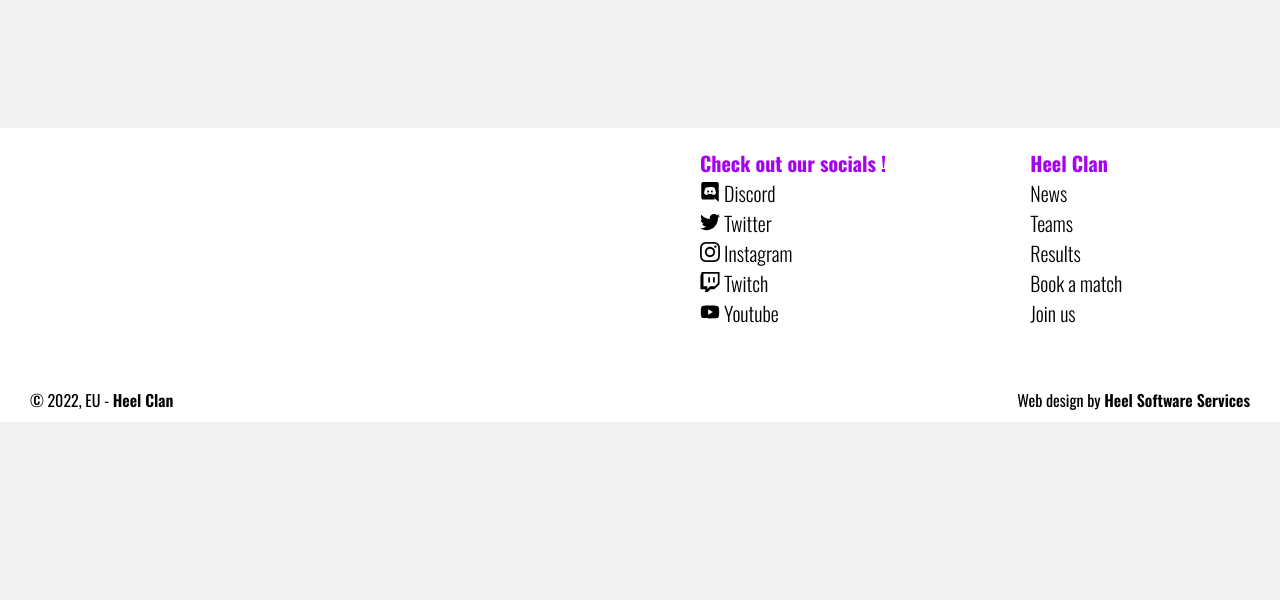
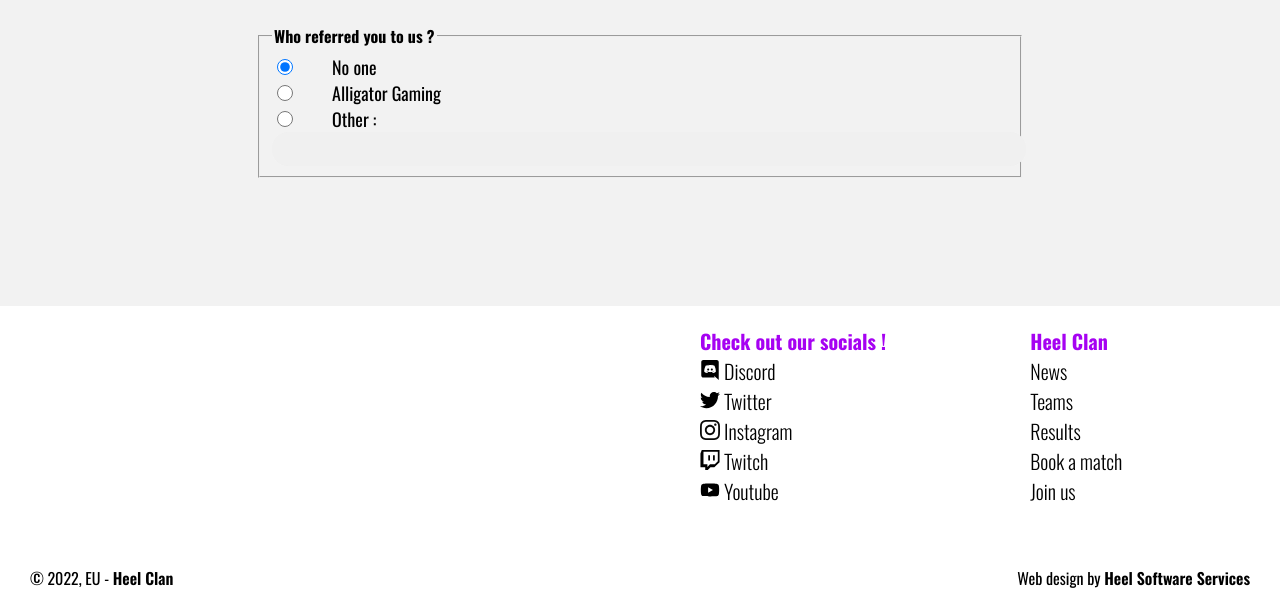
Before and after one commit to zacharie-fourrier/HeelClanWebsite, a PHP site: page /recruitment/ in a window 1280 px wide. Shown: the part 354-954 px from the top of the page. Before the commit the page ends 776 px from the top, so only its background shows below. Run offline with PHP 8.4, Linux system fonts and the light colour scheme; data that the repository does not hold is empty.

Commit message:
Trying to make the form very UF

```diff
--- a/recruitment/index.php
+++ b/recruitment/index.php
@@ -54,7 +54,34 @@
                         echo "<option value='" . $row['t_name'] . "'>" . $row['t_name'] . "</option>";
                     }
                 ?>
-                </select>
+                </select><br><br>
+                <fieldset>
+                    <legend>Who referred you to us ?</legend>
+                    <div>
+                        <input type="radio" id="none" class="radio" name="referer" value="noone" checked>
+                        <label for="noone">No one</label>
+                    </div>
+                    <div>
+                        <input type="radio" id="ag" class="radio" name="referer" value="alligator">
+                        <label for="alligator">Alligator Gaming</label>
+                    </div>
+                    <div>
+                        <input type="radio" id="other" class="radio" name="referer" value="other">
+                        <label for="other">Other : </label>
+
+                        <div>
+                            <input type="text" id="referertxt" class="inputCustom" name="txtbox" disabled="disabled">
+                        </div>
+                        <script type="text/javascript">
+                            $(".radio").click(function() {
+                                $("#referertxt").attr("disabled", true);
+                                if ($("input[name=referer]:checked").val() == "other") {
+                                    $("#referertxt").attr("disabled", false);
+                                }
+                            });
+                        </script>
+                    </div>
+                </fieldset>
             </form>
         </div>
         <div class="footer">
--- a/style.css
+++ b/style.css
@@ -100,6 +100,17 @@ input {
     width: 100%;
     height: 32px;
     border-radius: 16px;
+    border: none;
+    font-weight: 300;
+    font-size: 16px;
+    padding-left: 16px;
+}
+
+input.radio {
+    width: 16px;
+    height: 16px;
+    display: inline;
+    border-radius: 8px;
     border: none;
     font-weight: 300;
     font-size: 16px;
```
